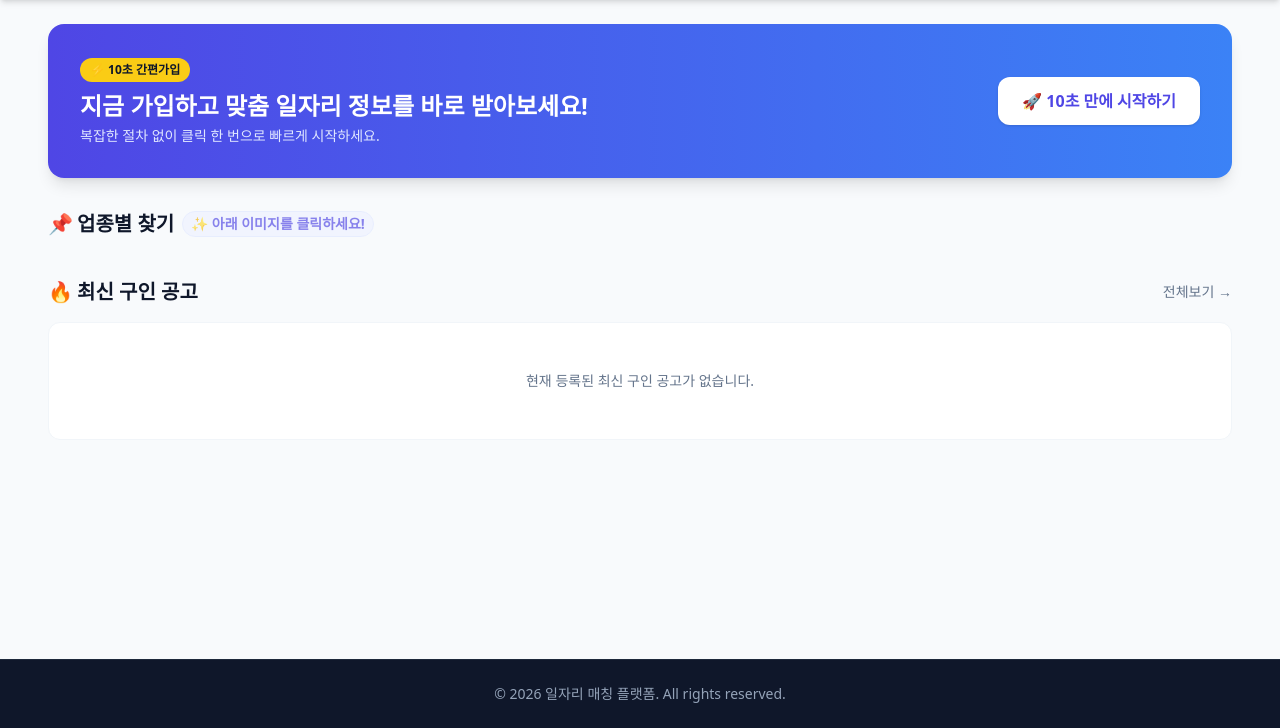
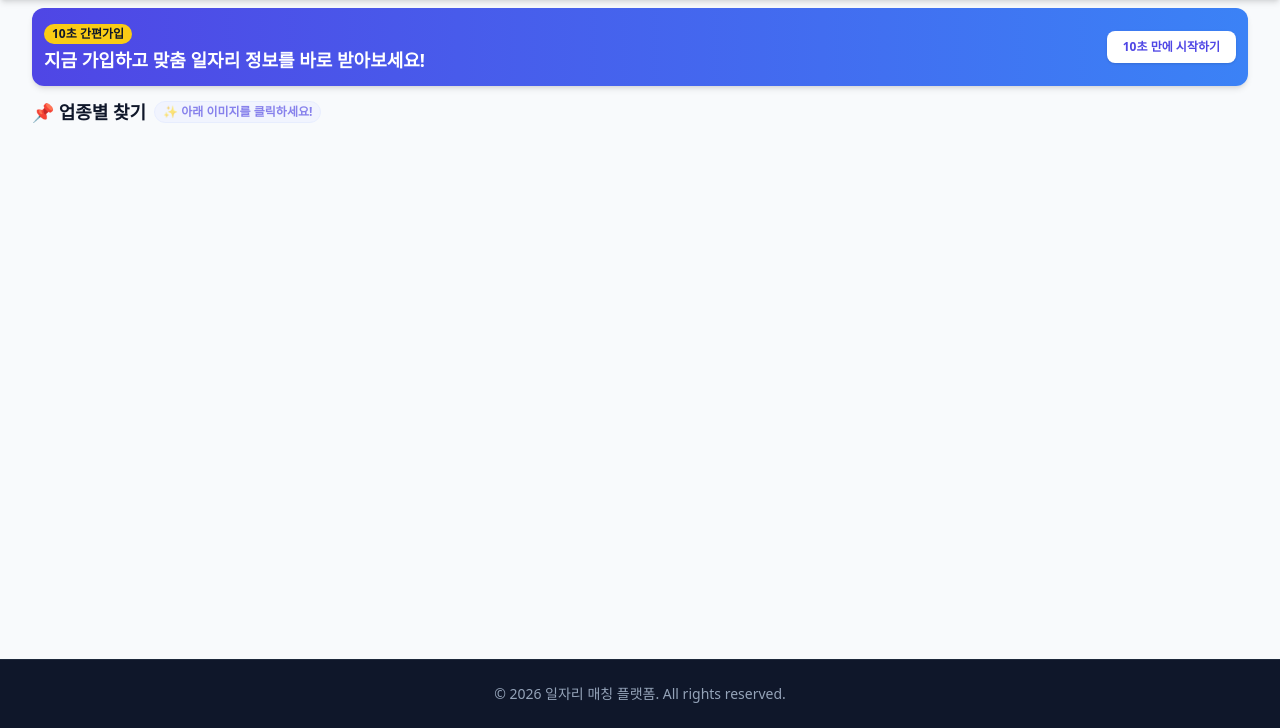
Before and after one commit to bodam7/my_platform, a Django app: page / in a window 1280 px wide. Shown: the part 72-800 px from the top of the page. Run offline with Django 5.2, Linux system fonts and the light colour scheme; data that the repository does not hold is empty; some libraries are stand-ins or nearby versions.

Commit message:
fix: 카테고리 레이아웃 구조 원상복구 및 홈 화면 정돈

```diff
--- a/users/templates/users/home.html
+++ b/users/templates/users/home.html
@@ -1,55 +1,52 @@
 {% extends 'users/base.html' %}
+{% block content %}
+<!-- PC 전체 너비를 시원하게 채우고 상하 패딩은 최소화(py-2) -->
+<main class="w-full px-3 sm:px-6 lg:px-8 py-2 mx-auto">
 
-{% block content %}
-<!-- 메인 컨테이너: PC 화면 전체를 시원하게 채우도록 w-full 적용 -->
-<main class="w-full px-4 sm:px-8 lg:px-12 py-6 mx-auto">
-
-  <!-- ================= 로그인 안 했을 때 보이는 10초 간편가입 배너 ================= -->
+  <!-- 10초 간편가입 배너 (로그인 안 했을 때만 표시) -->
   {% if not user.is_authenticated %}
-  <section class="mb-8 bg-gradient-to-r from-indigo-600 to-blue-500 rounded-2xl p-5 md:p-8 text-white shadow-lg flex flex-col md:flex-row items-center justify-between gap-4">
+  <section class="mb-3 bg-gradient-to-r from-indigo-600 to-blue-500 rounded-xl p-3 text-white shadow-md flex flex-col md:flex-row items-center justify-between gap-2">
     <div>
-      <span class="bg-yellow-400 text-slate-900 font-extrabold text-xs px-2.5 py-1 rounded-full mb-2 inline-block">⚡ 10초 간편가입</span>
-      <h2 class="text-xl md:text-2xl font-bold">지금 가입하고 맞춤 일자리 정보를 바로 받아보세요!</h2>
-      <p class="text-indigo-100 text-xs md:text-sm mt-1">복잡한 절차 없이 클릭 한 번으로 빠르게 시작하세요.</p>
+      <span class="bg-yellow-400 text-slate-900 font-extrabold text-[10px] sm:text-xs px-2 py-0.5 rounded-full inline-block">10초 간편가입</span>
+      <h2 class="text-sm sm:text-base md:text-lg font-bold mt-0.5">지금 가입하고 맞춤 일자리 정보를 바로 받아보세요!</h2>
     </div>
-    <a href="#" class="w-full md:w-auto px-6 py-3 bg-white text-indigo-600 font-bold rounded-xl text-center shadow hover:bg-slate-50 transition whitespace-nowrap">
-      🚀 10초 만에 시작하기
+    <a href="#" class="w-full md:w-auto px-4 py-2 bg-white text-indigo-600 font-bold text-xs rounded-lg text-center whitespace-nowrap hover:bg-slate-50 transition shadow">
+      10초 만에 시작하기
     </a>
   </section>
   {% endif %}
 
-  <!-- ================= 업종별 찾기 (모바일/PC 모두 한 줄 고정) ================= -->
-  <section class="mb-10">
-    <div class="flex flex-col sm:flex-row sm:items-center justify-between gap-2 mb-3">
-      <div class="flex items-center gap-2 whitespace-nowrap">
-        <h2 class="text-base sm:text-lg md:text-xl font-bold text-slate-900 flex items-center gap-1 shrink-0">
-          <span>📌</span> 업종별 찾기
+  <!-- 업종별 찾기 -->
+  <section class="mb-3">
+    <!-- 제목 마진 최소화 (mb-1) -->
+    <div class="flex items-center gap-2 whitespace-nowrap mb-1">
+      <h2 class="text-base sm:text-lg font-bold text-slate-900 flex items-center gap-1 shrink-0">
+        📌 업종별 찾기
       </h2>
-        <span class="animate-pulse text-[10px] sm:text-xs md:text-sm font-semibold text-indigo-600 bg-indigo-50 px-2 py-0.5 rounded-full border border-indigo-100 truncate">
+      <span class="animate-pulse text-[10px] sm:text-xs font-semibold text-indigo-600 bg-indigo-50 px-2 py-0.5 rounded-full border border-indigo-100 truncate">
         ✨ 아래 이미지를 클릭하세요!
       </span>
     </div>
-    </div>
 
     {% if categories %}
-   <!-- 모바일 2열(2개씩 4줄) × PC 4열 배치 -->
-    <div class="grid grid-cols-2 md:grid-cols-4 gap-3 md:gap-4">
+    <!-- 모바일 2열 / PC 4열 (그리드 간격 gap-2 md:gap-3, 카드 패딩 p-1) -->
+    <div class="grid grid-cols-2 md:grid-cols-4 gap-2 md:gap-3">
       {% for category in categories %}
-      <a href="#" class="group block bg-white rounded-lg md:rounded-xl p-1 md:p-3 shadow-sm hover:shadow-md transition duration-200 border border-slate-100">
-        <!-- 1:1 정방형 프레임 -->
-        <div class="relative w-full aspect-square overflow-hidden rounded-md md:rounded-lg bg-slate-100 flex items-center justify-center">
+      <a href="#" class="group block bg-white rounded-lg p-1 shadow-sm hover:shadow-md transition duration-200 border border-slate-100">
+        <!-- 1:1 정방향 유지 -->
+        <div class="relative w-full aspect-square overflow-hidden rounded-md bg-slate-100 flex items-center justify-center">
           {% if category.image %}
           <img src="{{ category.image.url }}"
                alt="{{ category.name }} 구인구직 일자리 채용정보"
                title="{{ category.name }}"
                class="w-full h-full object-cover group-hover:scale-105 transition duration-300">
           {% else %}
-            <i class="fa-solid fa-briefcase text-base md:text-2xl text-slate-400"></i>
+          <i class="fa-solid fa-briefcase text-base md:text-xl text-slate-400"></i>
           {% endif %}
         </div>
-        <!-- 모바일 10px 텍스트 지정 -->
-        <div class="mt-1 md:mt-2 text-center">
-          <span class="font-bold text-slate-800 text-[10px] sm:text-xs md:text-sm block truncate">
+        <!-- 텍스트 상하 여백 최소화 -->
+        <div class="py-0.5 text-center">
+          <span class="font-bold text-slate-800 text-xs sm:text-sm block truncate">
             {{ category.name }}
           </span>
         </div>
@@ -59,51 +56,5 @@
     {% endif %}
   </section>
 
-  <!-- ================= 최신 구인 공고 (모바일 2열 / PC 5열) ================= -->
-  <section class="mb-12">
-    <div class="flex items-center justify-between mb-4">
-      <h2 class="text-base sm:text-lg md:text-xl font-bold text-slate-900 flex items-center gap-1">
-        <span>🔥</span> 최신 구인 공고
-      </h2>
-      <a href="#" class="text-xs md:text-sm font-medium text-slate-500 hover:text-slate-800">전체보기 &rarr;</a>
-    </div>
-
-    {% if job_list %}
-    <div class="grid grid-cols-2  md:grid-cols-4 gap-3 md:gap-4">
-      {% for job in job_list %}
-      <div class="bg-white rounded-xl md:rounded-2xl p-2.5 md:p-4 shadow-sm hover:shadow-lg transition duration-300 border border-slate-100 flex flex-col justify-between h-full">
-        <div>
-          <div class="relative w-full aspect-[3/4] overflow-hidden rounded-lg md:rounded-xl bg-slate-100 mb-2 md:mb-3">
-            {% if job.image %}
-              <img src="{{ job.image.url }}" alt="{{ job.title }} 구인 공고" class="w-full h-full object-cover">
-            {% else %}
-              <div class="w-full h-full flex flex-col items-center justify-center bg-slate-100 text-slate-400">
-                <i class="fa-solid fa-building text-2xl md:text-3xl mb-1"></i>
-                <span class="text-[10px]">이미지 없음</span>
-              </div>
-            {% endif %}
-          </div>
-          <div class="space-y-1 mb-3">
-            <p class="text-[10px] md:text-xs font-semibold text-indigo-600 truncate">{{ job.company_name|default:"우수기업" }}</p>
-            <h3 class="font-bold text-slate-900 text-xs md:text-sm line-clamp-2 leading-snug">
-              {{ job.title }}
-            </h3>
-            <p class="text-[10px] md:text-xs text-slate-500 truncate">📍 {{ job.location|default:"지역협의" }}</p>
-            <p class="text-[10px] md:text-xs font-bold text-emerald-600">💰 {{ job.pay_info|default:"협의" }}</p>
-          </div>
-        </div>
-        <a href="#" class="w-full py-2 bg-indigo-600 text-white text-[11px] md:text-xs font-bold rounded-lg text-center block">
-          ⚡ 즉시 지원
-        </a>
-      </div>
-      {% endfor %}
-    </div>
-    {% else %}
-    <div class="text-center py-12 bg-white rounded-xl border border-slate-100">
-      <p class="text-slate-500 text-sm">현재 등록된 최신 구인 공고가 없습니다.</p>
-    </div>
-    {% endif %}
-  </section>
-
 </main>
 {% endblock %}
```
Also changed, not shown: media/categories/건설.현장.png (added), media/categories/경비_d2lHCnG.보안.png (added), media/categories/미화_aiBsyUR.청소.png (added), media/site_logo/logo_NhaEelu.png.png (added), 4 other files. Lines whose indentation alone changed are shown as unchanged.
